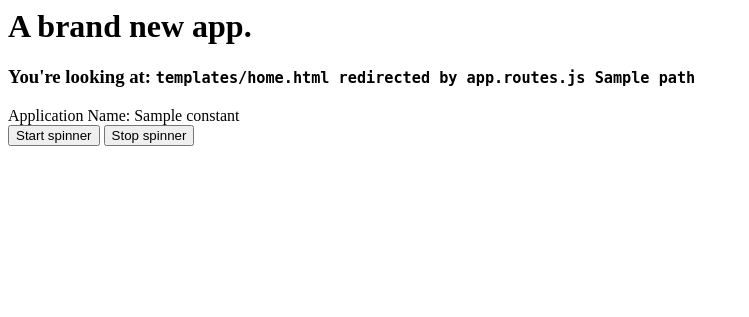
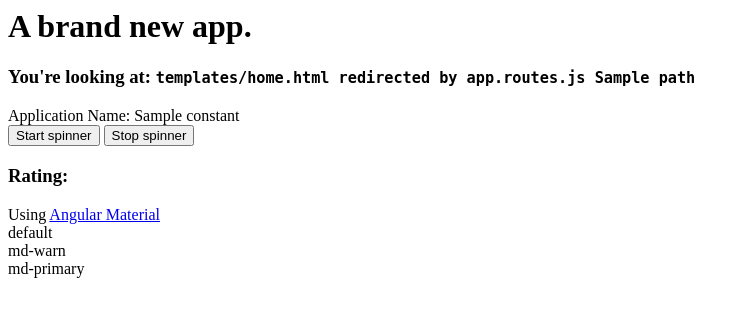
Before and after one commit to meiriv/sailsAngularApp, a Node project: template assets/templates/home.html in a window 1280 px wide. Shown: the top 317 px of the page, without its empty margins (0-749 px from the left). Run offline with Node 20 templates, Linux system fonts and the light colour scheme; the template is opened without the code that fills it: most values are stand-ins (such as "Sample title", 1, 10 or a date in 2020).

Commit message:
Left navigation Collapse / Expand and add more angular plugins

```diff
--- a/assets/bower.json
+++ b/assets/bower.json
@@ -8,7 +8,8 @@
     "angular-ui": "0.4.0",
     "bootstrap": "3.3.7",
     "sails.io.js": "0.12.4",
-    "angular-spinner": "0.8.1"
+    "angular-spinner": "0.8.1",
+    "angular-material": "master"
   },
   "homepage": "https://github.com/meiriv/sailsAngularApp",
   "authors": [
--- a/assets/js/app.js
+++ b/assets/js/app.js
@@ -4,7 +4,8 @@
 	angular.module('app', [
     'ngRoute',
   	'ui.bootstrap',
-  	'angularSpinner'
+  	'angularSpinner',
+  	'ngMaterial'
 	]);
 
 }());
--- a/assets/js/controllers/HomeController.js
+++ b/assets/js/controllers/HomeController.js
@@ -20,6 +20,12 @@
 
 			// set URL configuration
 			config.importHelpers(vm);
+
+			//set default rating values for the rating example
+			$scope.rating1 = 3;
+		    $scope.rating2 = 2;
+		    $scope.rating3 = 4;
+
 			spinFactory.stop();
 		}
 
--- a/assets/styles/global.less
+++ b/assets/styles/global.less
@@ -3,6 +3,9 @@
 ///
 
 @baseUrl: "";
+
+// Main content height ( will affect left navigation and main content height)
+@mainContentHeight: 85%;
 
 html {
 	height: 100%;
@@ -22,7 +25,7 @@
 }
 
 .main-content {
-	height: 80%;
+	height: @mainContentHeight;
 }
 
 
--- a/assets/templates/home.html
+++ b/assets/templates/home.html
@@ -6,8 +6,38 @@
   <div class="container">
       <label> Application Name: {{constants.appName}} </label>
   </div>
+
   <div class="container">
   	<button type="button" class="btn btn-primary" ng-click="startSpin()">Start spinner</button>
 	<button type="button" class="btn btn-primary" ng-click="stopSpin()">Stop spinner</button>
   </div>
+
+  <div class="container">
+
+  		<h3>Rating:</h3>
+  		<label>Using</label> <a href="https://material.angularjs.org/latest/demo/slider">Angular Material</a>
+    <div layout="">
+      <div flex="10" layout="" layout-align="center center">
+        <span class="md-body-1">default</span>
+      </div>
+      <md-slider flex="" md-discrete="" ng-model="rating1" step="1" min="1" max="5" aria-label="rating">
+      </md-slider>
+    </div>
+    <div layout="">
+      <div flex="10" layout="" layout-align="center center">
+        <span class="md-body-1">md-warn</span>
+      </div>
+      <md-slider flex="" class="md-warn" md-discrete="" ng-model="rating2" step="1" min="1" max="5" aria-label="rating">
+      </md-slider>
+    </div>
+    <div layout="">
+      <div flex="10" layout="" layout-align="center center">
+        <span class="md-body-1">md-primary</span>
+      </div>
+      <md-slider flex="" class="md-primary" md-discrete="" ng-model="rating3" step="1" min="1" max="5" aria-label="rating">
+      </md-slider>
+    </div>
+
+
+  </div>
 </div>
--- a/tasks/pipeline.js
+++ b/tasks/pipeline.js
@@ -21,6 +21,7 @@
   'js/dependencies/bootstrap/dist/css/bootstrap.min.css',
   'js/dependencies/angular-ui/build/angular-ui.min.css',
   'js/dependencies/angular-bootstrap/ui-bootstrap-csp.css',
+  'js/dependencies/angular-material/angular-material.min.css',
   'styles/importer.css'
 
 ];
@@ -41,6 +42,10 @@
   'js/dependencies/angular-bootstrap/ui-bootstrap-tpls.min.js',
   'js/dependencies/spin.js/spin.js',
   'js/dependencies/angular-spinner/angular-spinner.js',
+  'js/dependencies/angular-animate/angular-animate.min.js',
+  'js/dependencies/angular-aria/angular-aria.min.js',
+  'js/dependencies/angular-messages/angular-messages.min.js',
+  'js/dependencies/angular-material/angular-material.min.js',
 
 
 
--- a/views/landing.ejs
+++ b/views/landing.ejs
@@ -4,10 +4,10 @@
   <!-- Application Header -->
   <div class="header" ng-include="'templates/header.html'"></div>
   <!-- Left Navigation -->
-  <div id="navDiv" class="navigation col-md-3" ng-include="'templates/navigation.html'"></div>
+  <div id="navDiv" class="navigation col-md-3" ng-include="'templates/navigation.html'" ng-style="navWidthStyle"></div>
 
   <!-- Landing page body ng-view will take care for routing the URL according to the app.router.js routing mappings-->
-  <div class="main-content col-md-9" ng-view></div>
+  <div class="main-content col-md-9" ng-view ng-style="mainWidthStyle"></div>
 
   <!-- Application Footer -->
   <div class="footer" ng-include="'templates/footer.html'"></div>
--- a/views/layout.ejs
+++ b/views/layout.ejs
@@ -32,6 +32,7 @@
     <link rel="stylesheet" href="/js/dependencies/bootstrap/dist/css/bootstrap.min.css">
     <link rel="stylesheet" href="/js/dependencies/angular-ui/build/angular-ui.min.css">
     <link rel="stylesheet" href="/js/dependencies/angular-bootstrap/ui-bootstrap-csp.css">
+    <link rel="stylesheet" href="/js/dependencies/angular-material/angular-material.min.css">
     <link rel="stylesheet" href="/styles/importer.css">
     <!--STYLES END-->
   </head>
@@ -99,6 +100,10 @@
     <script src="/js/dependencies/angular-bootstrap/ui-bootstrap-tpls.min.js"></script>
     <script src="/js/dependencies/spin.js/spin.js"></script>
     <script src="/js/dependencies/angular-spinner/angular-spinner.js"></script>
+    <script src="/js/dependencies/angular-animate/angular-animate.min.js"></script>
+    <script src="/js/dependencies/angular-aria/angular-aria.min.js"></script>
+    <script src="/js/dependencies/angular-messages/angular-messages.min.js"></script>
+    <script src="/js/dependencies/angular-material/angular-material.min.js"></script>
     <script src="/js/app.js"></script>
     <script src="/js/app.routes.js"></script>
     <script src="/js/config/configProvider.js"></script>
```
Also changed, not shown: assets/js/controllers/ApplicationController.js (+22 -2 lines), assets/styles/header.less (+10 -1 lines), assets/styles/navigation.less (+21 -1 lines), assets/templates/header.html (+13 -1 lines), assets/templates/navigation.html (+19 -9 lines).
